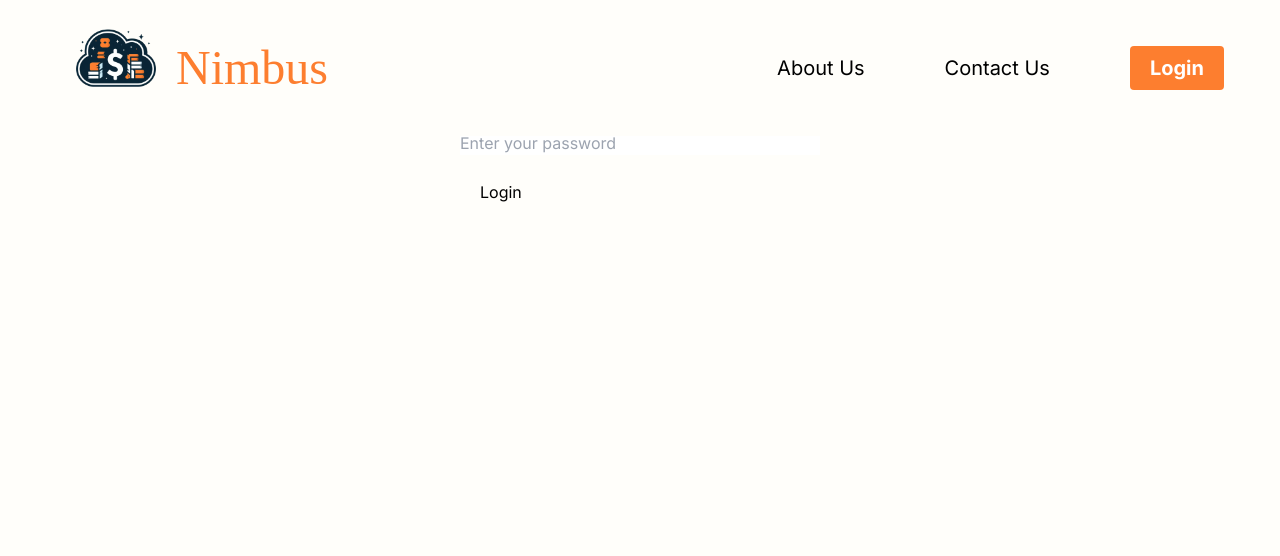
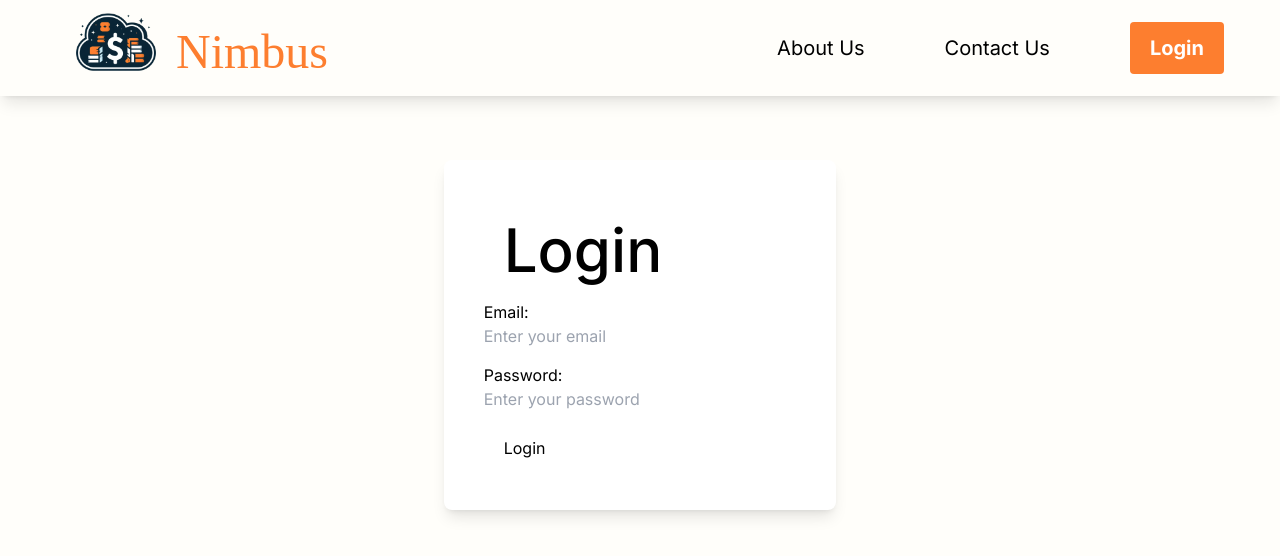
Before and after one commit to kevinxiong613/aws-pricing-analyzer-frontend, a Next.js app: page /login in a window 1280 px wide. Shown: the top 556 px of the page. Built offline with nearby package versions, Linux system fonts and the light colour scheme.

Commit message:
Made navbar smaller and added a dropshadow

```diff
--- a/src/app/login/page.jsx
+++ b/src/app/login/page.jsx
@@ -19,8 +19,10 @@ export default function Login() {
     };
 
     return (
-        <div style={{ maxWidth: "400px", margin: "0 auto", padding: "20px" }}>
-            <h2>Logi</h2>
+        <div className="flex flex-col items-center justify-center pt-40">
+            {/* Add a shadow, padding, and border radius */}
+            <div className="bg-white p-10 rounded-lg shadow-lg">
+                <h1 className="text-6xl font-medium p-5">Login</h1>
                 <form onSubmit={handleLogin}>
                     <div style={{ marginBottom: "15px" }}>
                         <label htmlFor="email">Email:</label>
@@ -51,5 +53,6 @@ export default function Login() {
                     </button>
                 </form>
             </div>
+        </div>
     );
 }
--- a/src/components/Header.jsx
+++ b/src/components/Header.jsx
@@ -4,17 +4,17 @@ import "../app/styles/globals.css";
 
 const Header = () => {
     return (
-        <div className="flex items-center justify-between bg-customWhiteHeader px-4 py-4 fixed top-0 left-0 w-full z-50">
-            <div className="flex items-center ml-10 h-full py-2 px-5">
+        <div className="flex items-center justify-between bg-customWhiteHeader px-4 py-1 fixed top-0 left-0 w-full z-50 shadow-lg">
+            <div className="flex items-center ml-10 h-full py-1 px-5">
                 {/* Uncomment Image if needed */}
                 <Image
-                    className="mb-2 mr-5"
+                    className="mr-5"
                     src={`/Designer.png`}
                     width="80"
                     height="80"
                     alt="Logo"
                 />
-                <h1 className="text-5xl header-text font-medium font-newsreader">
+                <h1 className="text-5xl header-text font-medium font-newsreader mt-2">
                     Nimbus
                 </h1>
             </div>
@@ -24,21 +24,21 @@ const Header = () => {
                     {/* Reduced spacing */}
                     <li>
                         <Link href="/about-us">
-                            <p className="hover:text-gray-300 py-2 px-5 text-xl">
+                            <p className="hover:text-gray-300 py-3 px-5 text-xl">
                                 About Us
                             </p>
                         </Link>
                     </li>
                     <li>
                         <Link href="/contact-us">
-                            <p className="hover:text-gray-300 py-2 px-5 text-xl">
+                            <p className="hover:text-gray-300 py-3 px-5 text-xl">
                                 Contact Us
                             </p>
                         </Link>
                     </li>
                     <li>
                         <Link href="/login">
-                            <p className="bg-customButton text-xl text-white py-2 px-5 font-bold rounded hover:bg-blue-700 transition-colors text-center ml-5 mr-10">
+                            <p className="bg-customButton text-xl text-white py-3 px-5 font-bold rounded hover:bg-blue-700 transition-colors text-center ml-5 mr-10">
                                 Login
                             </p>
                         </Link>
```
Lines whose indentation alone changed are shown as unchanged.
